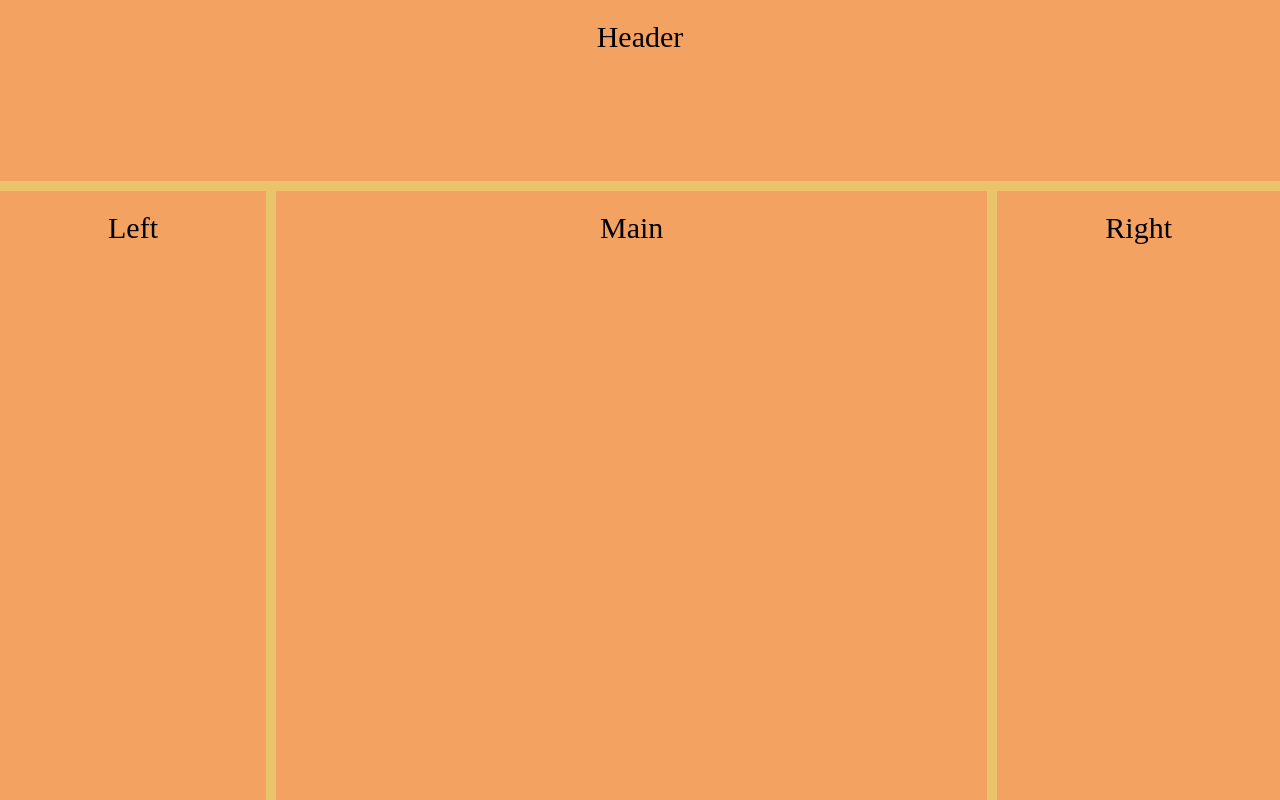
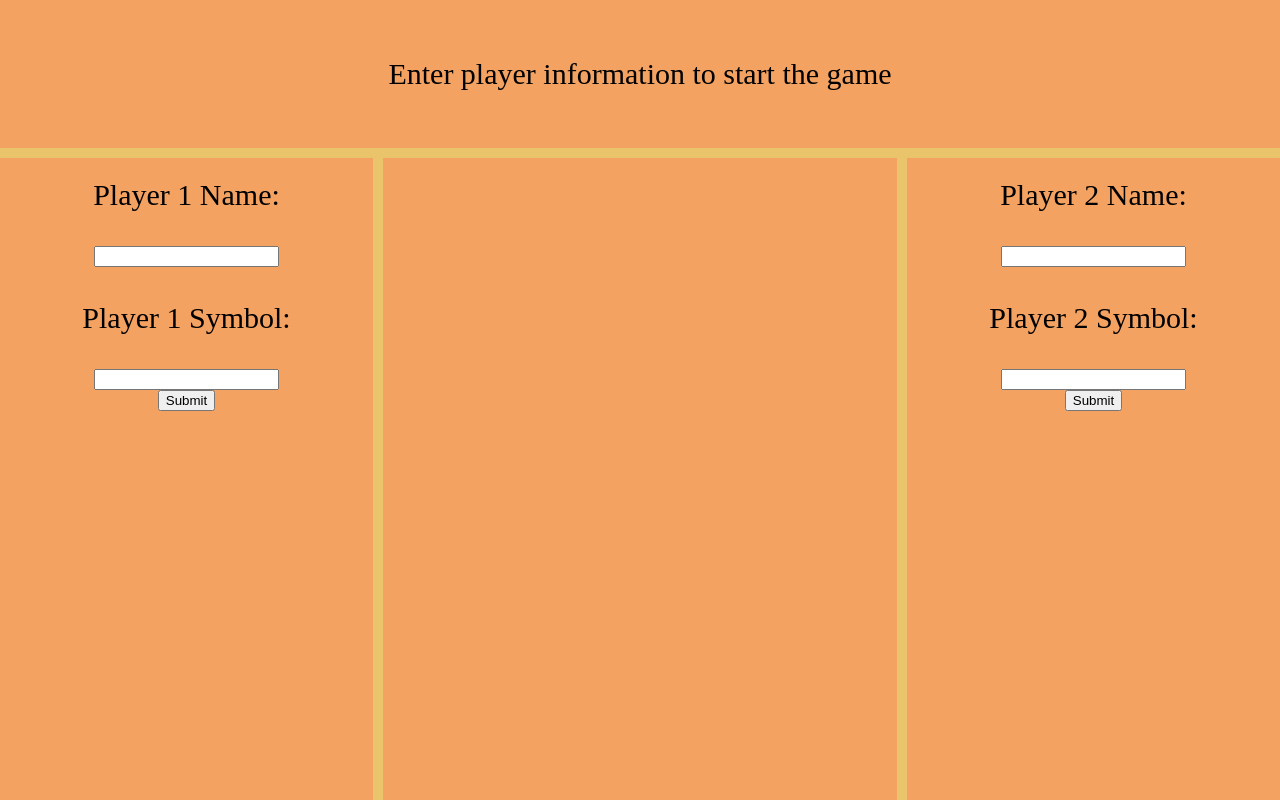
Before and after one commit to HardoModo/Odin-Project-Tic-Tac-Toe, a plain HTML site: page index.html in a window 1280 px wide. Drawn offline with Linux system fonts and the light colour scheme.

Commit message:
Add player intake forms

```diff
--- a/index.html
+++ b/index.html
@@ -9,10 +9,31 @@
 </head>
 <body>
     <div class="grid-container">
-        <div class="item1">Header</div>
-        <div class="item2">Left</div>
-        <div class="item3">Main</div>
-        <div class="item4">Right</div>
+        <div class="item1">Enter player information to start the game</div>
+
+        <div class="item2">
+            <form>
+                <label for="player1name">Player 1 Name:</label><br>
+                <input type="text" id="player1name" name="player1name"><br>
+                <label for="player1symbol">Player 1 Symbol:</label><br>
+                <input type="text" id="player1symbol" name="player1symbol">
+                <input type="submit" value="Submit">
+            </form>
+        </div>
+
+        <div class="item3">
+
+        </div>
+
+        <div class="item4">
+            <form>
+                <label for="player2name">Player 2 Name:</label><br>
+                <input type="text" id="player2name" name="player2name"><br>
+                <label for="player2symbol">Player 2 Symbol:</label><br>
+                <input type="text" id="player2symbol" name="player2symbol">
+                <input type="submit" value="Submit">
+            </form>
+        </div>
     </div>
 </body>
 </html>
--- a/styles.css
+++ b/styles.css
@@ -4,7 +4,7 @@
     --yellow: #e9c46a;
     --orange: #f4a261;
     --redorange: #e76f51;
-  }
+}
 
 body {
     background: var(--yellow);
@@ -12,10 +12,27 @@ body {
     padding: 0;
 }
 
-.item1 { grid-area: header; }
-.item2 { grid-area: left; }
-.item3 { grid-area: main; }
-.item4 { grid-area: right; }
+.item1 {
+    grid-area: header;
+    display: flex;
+    justify-content: center;
+    align-items: center;
+}
+
+.item2 {
+    grid-area: left;
+}
+
+.item3 {
+    grid-area: main;
+    display: flex;
+    justify-content: center;
+    align-items: center;
+}
+
+.item4 {
+    grid-area: right;
+}
 
 .grid-container {
     display: grid;
@@ -36,3 +53,9 @@ body {
     padding: 20px 0;
     font-size: 30px;
 }
+
+form {
+    display: flex;
+    flex-flow: column;
+    align-items: center;
+}
```
